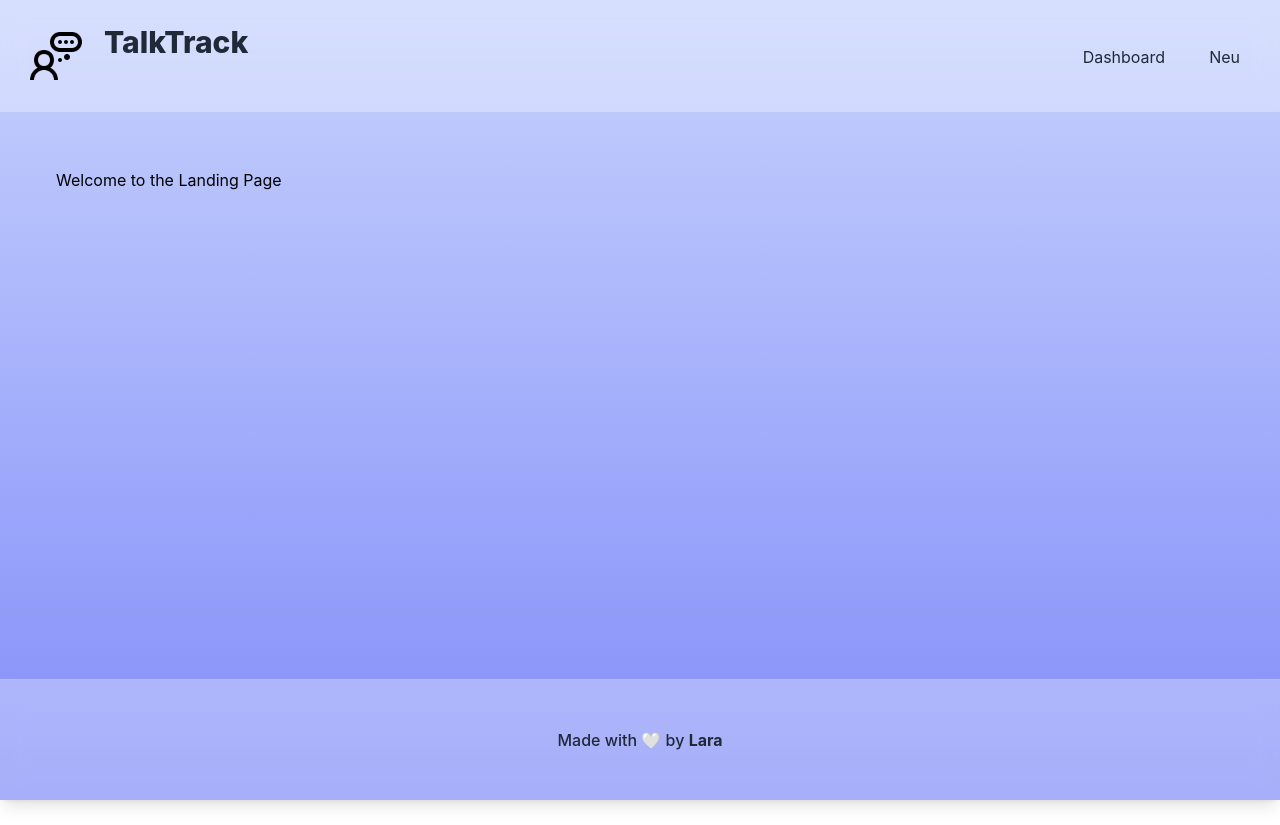
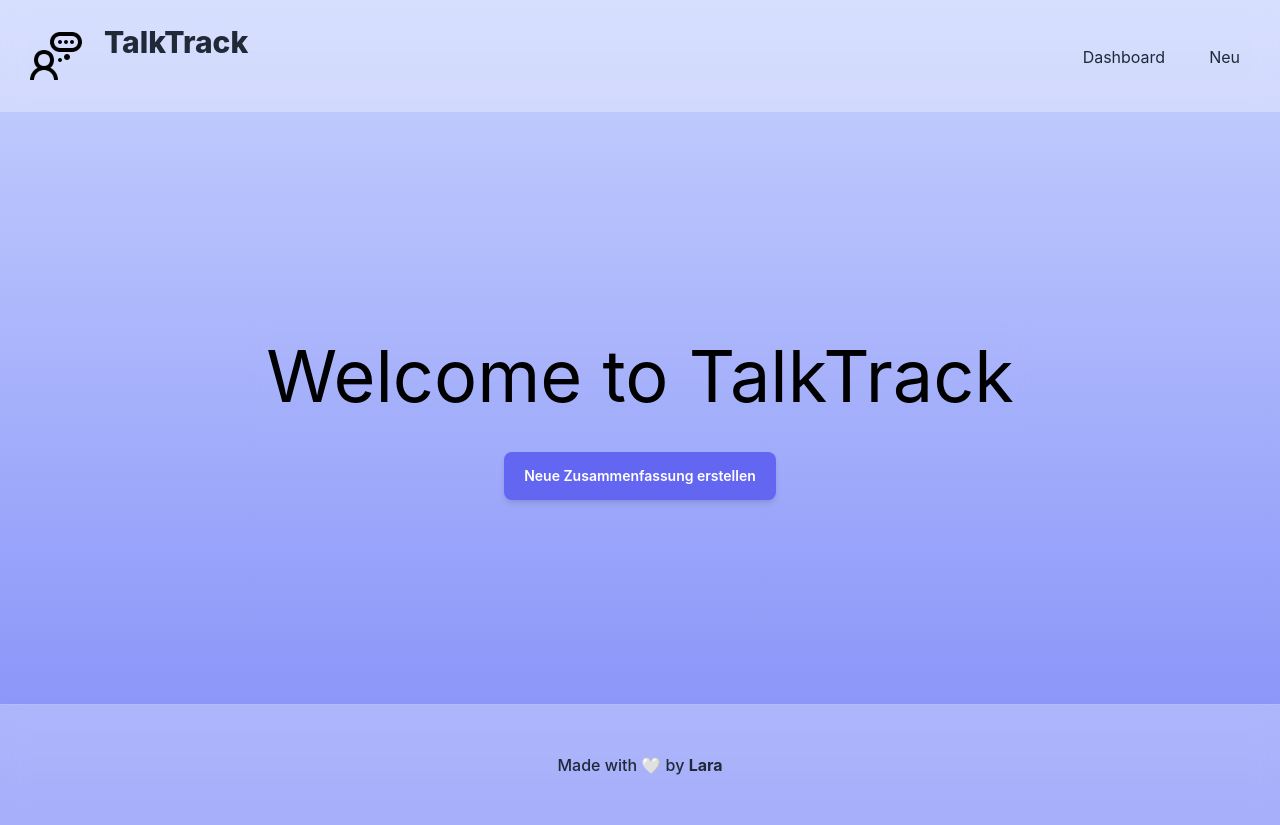
Before and after one commit to laraduerlich/neuefische-capstone-project-talktrack, a React (Vite) app in the folder frontend/: page / in a window 1280 px wide. Before the commit the page ends 800 px from the top, so only its background shows below. Built offline with nearby package versions, Linux system fonts and the light colour scheme.

Commit message:
fix: improve promting and add language code for AssemblyAiTranscriptService

```diff
--- a/frontend/src/page/LandingPage.tsx
+++ b/frontend/src/page/LandingPage.tsx
@@ -1,10 +1,25 @@
+import {useNavigate} from "react-router-dom";
 
 export default function LandingPage() {
 
+    const navigate = useNavigate();
+
+    const handleGoButtonClick = () => {
+        navigate("/summary/new");
+    }
+
     return (
-        <>
-            <h2>Welcome to the Landing Page</h2>
+        <div className="flex flex-col items-center justify-center min-h-[60vh]">
+            <h2 className="p-6 backdrop-blur-md text-7xl text-center">
+                Welcome to TalkTrack
+            </h2>
 
-        </>
+            <button
+                onClick={handleGoButtonClick}
+                className="mt-4 w-full sm:w-auto h-12 px-5 py-3 text-sm font-semibold text-white bg-indigo-500 rounded-lg shadow-md hover:bg-indigo-600 flex items-center justify-center min-w-[200px]"
+            >
+                <span>Neue Zusammenfassung erstellen</span>
+            </button>
+        </div>
     )
 }
--- a/frontend/src/utils/dataService.ts
+++ b/frontend/src/utils/dataService.ts
@@ -7,7 +7,7 @@ export const createSummary = async (formData: FormData) => {
     try {
         const response = await axios.post<{ id: string }>("/api/upload", formData, {
             headers: { "Content-Type": "multipart/form-data" },
-            timeout: 50000
+            timeout: 10000000
         });
         console.log("Upload erfolgreich, Summary ID:", response.data);
         return response.data;
```
Also changed, not shown: 2 other files (tests, documents, lock files or other folders).
